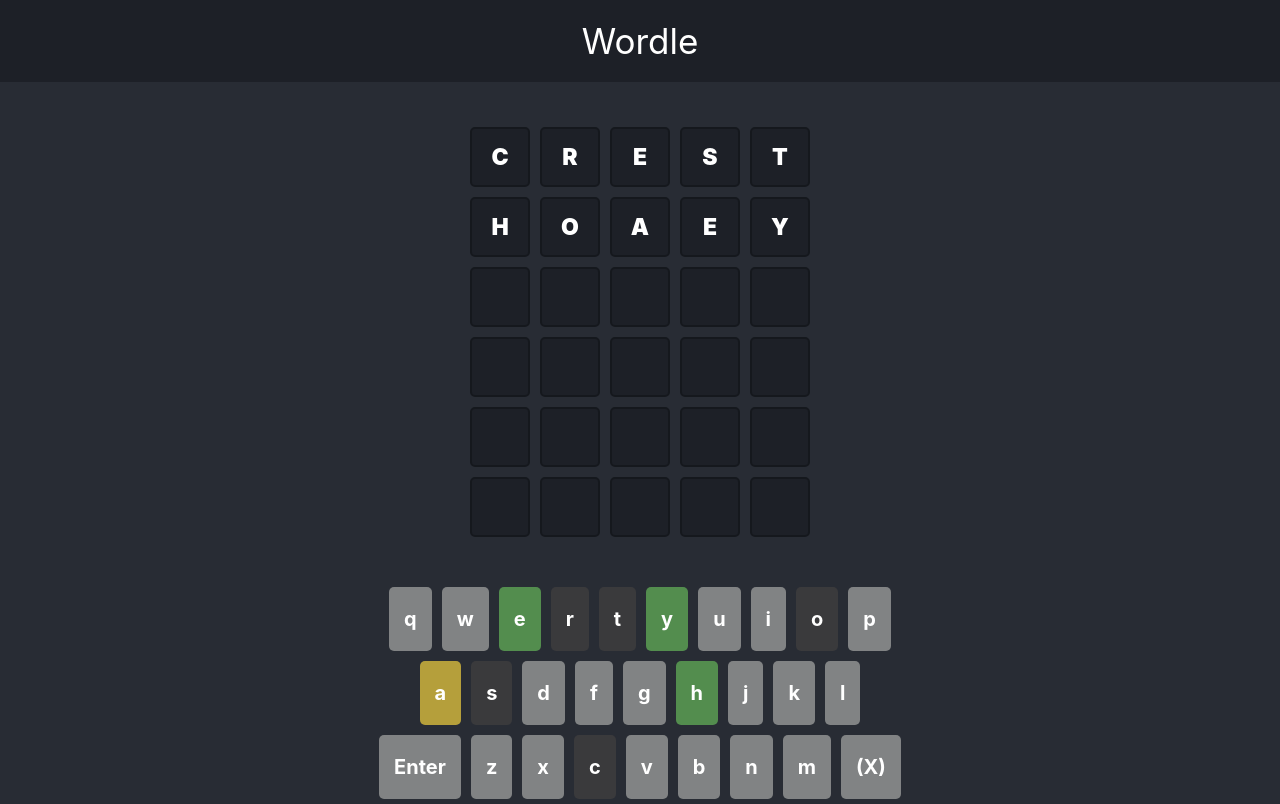
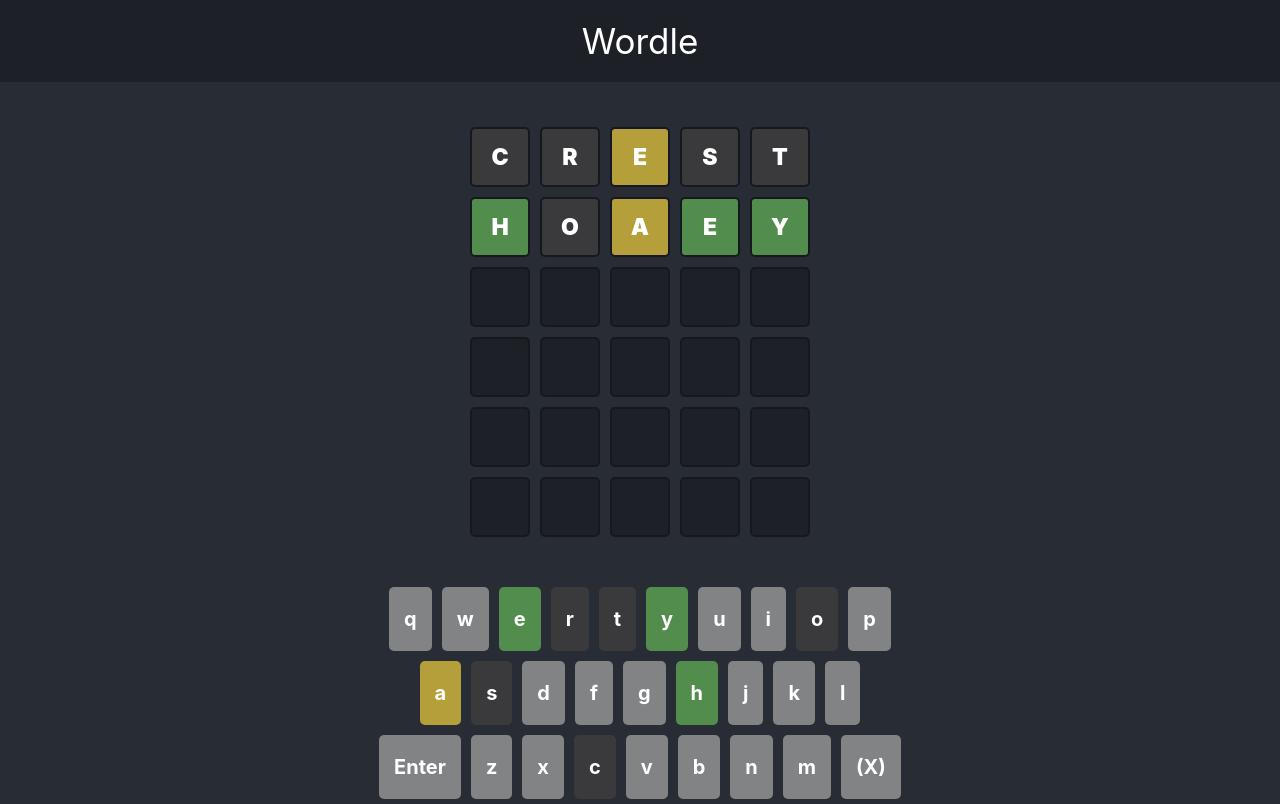
Before and after one commit to drewrawitz/wordle-xstate, a React (Create React App) app: page / in a window 1280 px wide. Built offline with nearby package versions, Linux system fonts and the light colour scheme.

Commit message:
adding status colors to the board tiles

```diff
--- a/src/App.css
+++ b/src/App.css
@@ -1,3 +1,9 @@
+:root {
+  --correct: #538d4e;
+  --almost: #b59f3b;
+  --nope: #3a3a3c;
+}
+
 .App {
   text-align: center;
 }
@@ -58,14 +64,17 @@
   justify-content: center;
 }
 
+.Row-tile--correct,
 .Keyboard-key--correct {
-  background-color: #538d4e;
+  background-color: var(--correct);
 }
 
+.Row-tile--almost,
 .Keyboard-key--almost {
-  background-color: #b59f3b;
+  background-color: var(--almost);
 }
 
+.Row-tile--nope,
 .Keyboard-key--nope {
-  background-color: #3a3a3c;
+  background-color: var(--nope);
 }
--- a/src/components/Board.tsx
+++ b/src/components/Board.tsx
@@ -1,22 +1,38 @@
+import classnames from "classnames";
 import { wordleMachine } from "../machines/wordle";
 import { useMachine } from "@xstate/react";
+import { letterStatus } from "../utils/wordle";
 
 interface RowsProps {
   guess?: string;
+  answer: string;
 }
 
-const Rows: React.FC<RowsProps> = ({ guess }) => {
+const Rows: React.FC<RowsProps> = ({ guess, answer }) => {
   const ROWS = 5;
   const rowKeys = Array(ROWS).keys();
   const guessArray = guess?.split("") || [];
 
+  const getLetterStatus = (letter: string, index?: number) =>
+    letter ? letterStatus(letter, answer, guessArray, index) : "unplayed";
+
   return (
     <div className="Row-wrapper">
-      {Array.from(rowKeys).map((i, idx) => (
-        <div key={i} className="Row-tile">
-          {guessArray[idx]}
-        </div>
-      ))}
+      {Array.from(rowKeys).map((i, idx) => {
+        const letter = guessArray[idx] || "";
+        const status = getLetterStatus(letter, idx);
+
+        return (
+          <div
+            key={i}
+            className={classnames("Row-tile", {
+              [`Row-tile--${status}`]: status !== "unplayed",
+            })}
+          >
+            {letter}
+          </div>
+        );
+      })}
     </div>
   );
 };
@@ -25,7 +41,7 @@
   const COLUMNS = 6;
   const columnKeys = Array(COLUMNS).keys();
   const [state] = useMachine(wordleMachine);
-  const { guesses } = state.context;
+  const { guesses, answer } = state.context;
 
   return (
     <div className="Board">
@@ -34,7 +50,7 @@
 
         return (
           <div key={i} className="Column">
-            <Rows guess={guess} />
+            <Rows guess={guess} answer={answer} />
           </div>
         );
       })}
```
